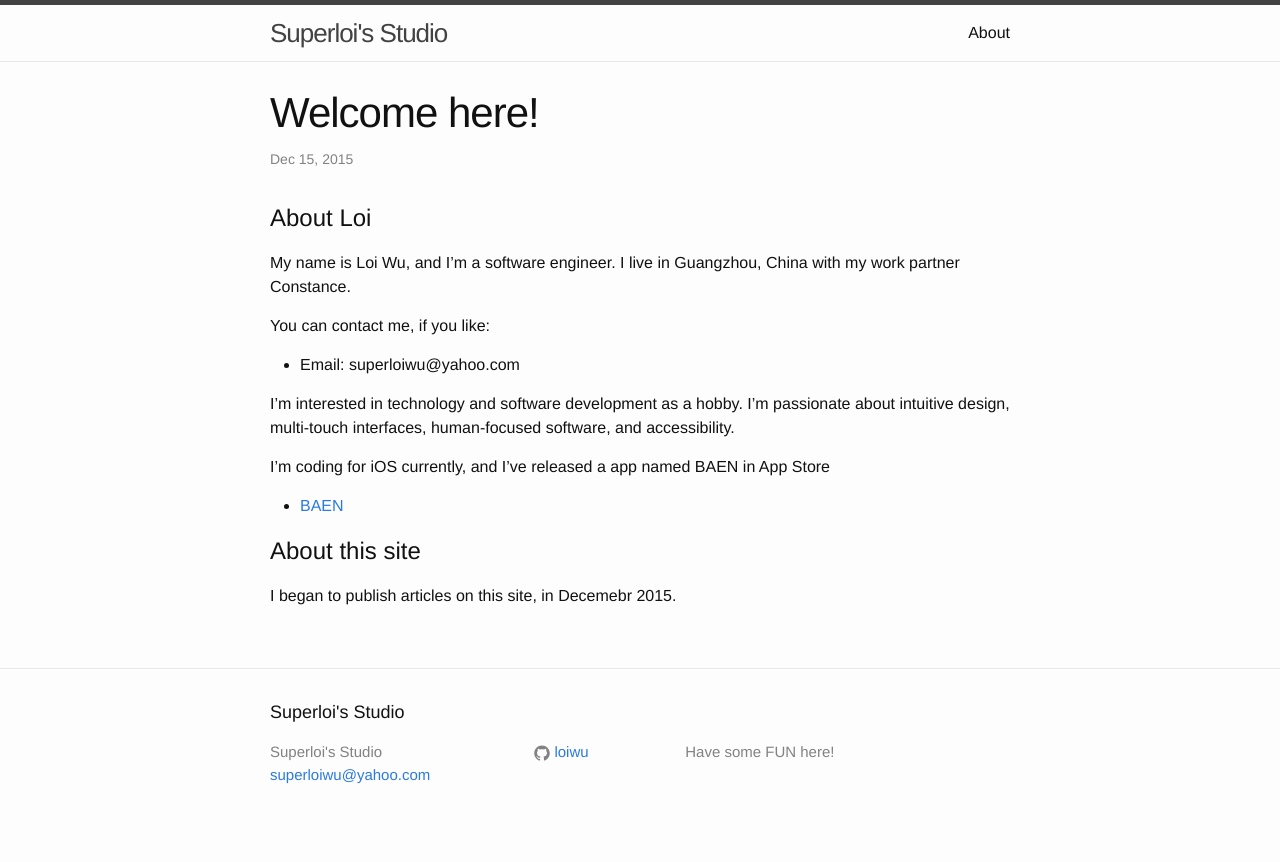
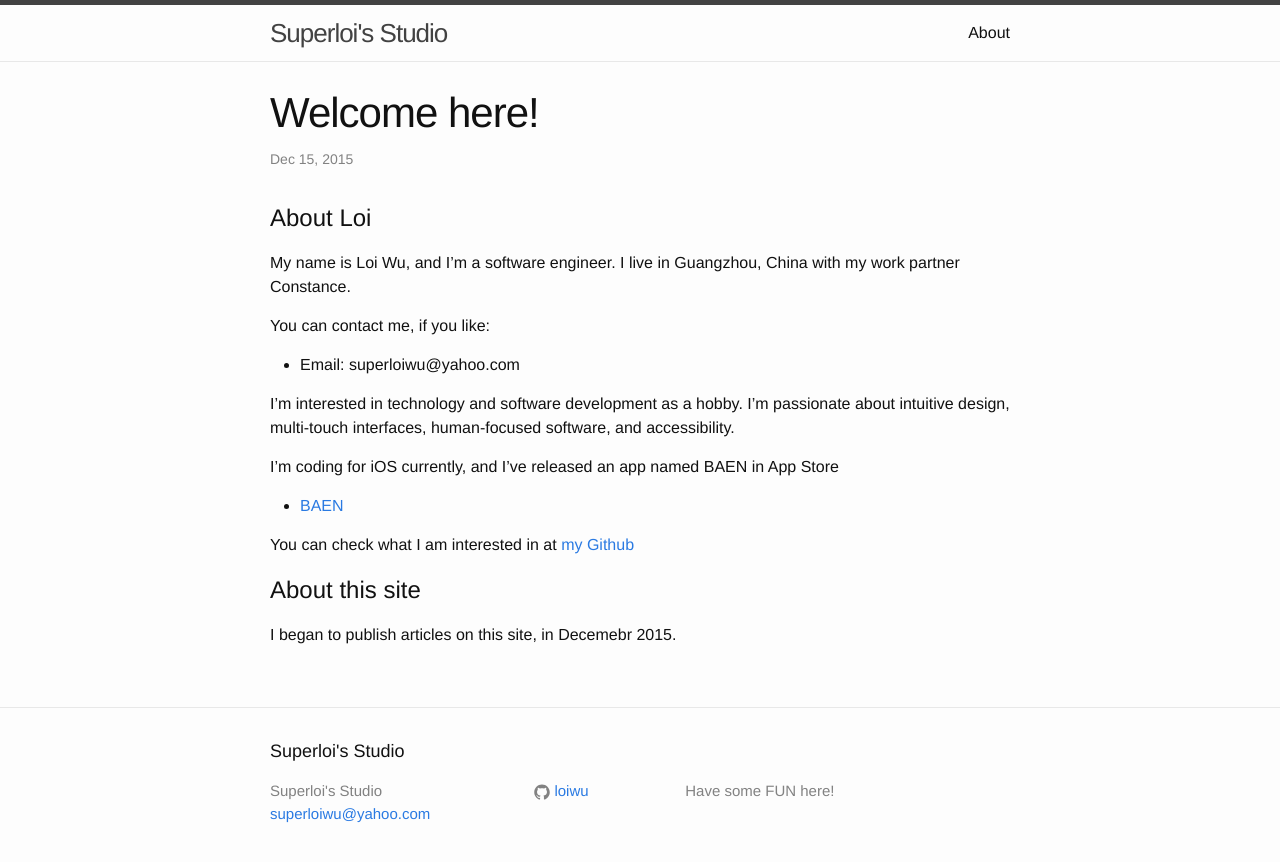
Before and after one commit to loiwu/loiwu.github.io, a Jekyll site: the page built from _posts/2015-12-15-welcome-here.markdown, in a window 1280 px wide. Shown: the top 862 px of the page. Built offline with Jekyll 4.4.1, drawn with Linux system fonts in a browser that asks for light colours.

Commit message:
Fixed bugs

```diff
--- a/_posts/2015-12-15-welcome-here.markdown
+++ b/_posts/2015-12-15-welcome-here.markdown
@@ -15,9 +15,11 @@ You can contact me, if you like:
 
 I’m interested in technology and software development as a hobby. I’m passionate about intuitive design, multi-touch interfaces, human-focused software, and accessibility.
 
-I'm coding for iOS currently, and I've released a app named BAEN in App Store
+I'm coding for iOS currently, and I've released an app named BAEN in App Store
 
 - [BAEN](https://itunes.apple.com/us/app/baen-bay-area-equestrian-network/id967867603?mt=8)
+
+You can check what I am interested in at [my Github](https://github.com/loiwu)
 
 #About this site
 
```
